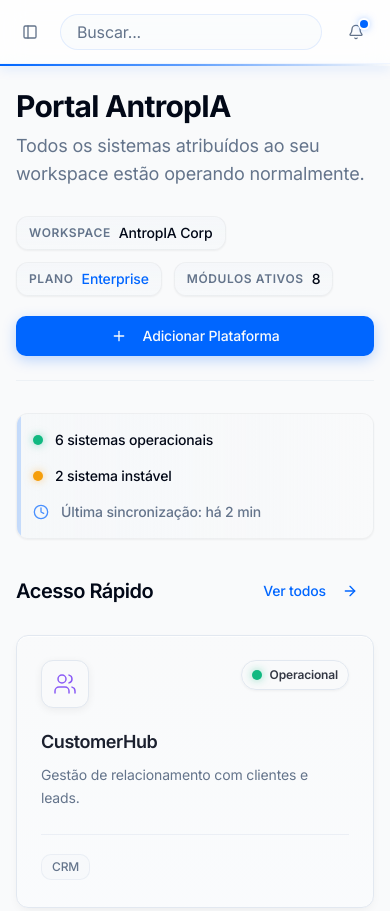
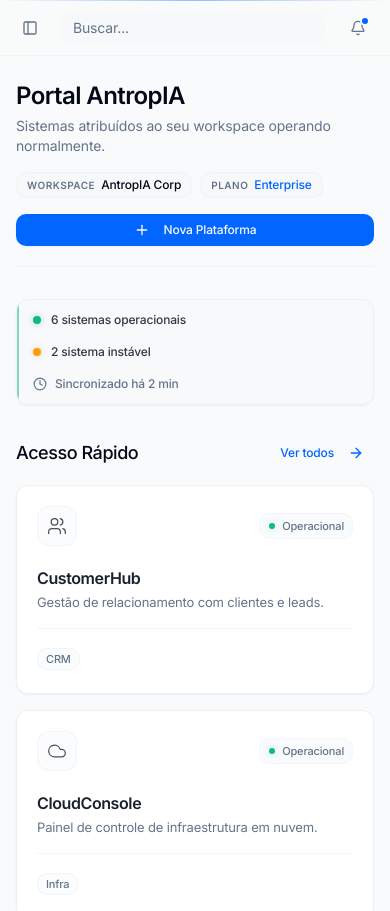
Before and after one commit to vitorbb1989/portal-de-acesso-central-9vhbl9ffx, a React (Vite) app: page / in a window 390 px wide. Shown: the top 911 px of the page. Built offline with nearby package versions, Linux system fonts and the light colour scheme.

Commit message:
Refactor UI for premium, responsive interface

```diff
--- a/src/components/AppHeader.tsx
+++ b/src/components/AppHeader.tsx
@@ -9,47 +9,49 @@ export function AppHeader() {
   const { searchQuery, setSearchQuery } = useAppStore()
 
   return (
-    <header className="sticky top-0 z-40 flex h-16 shrink-0 items-center gap-4 glass-header px-4 sm:px-6">
+    <header className="sticky top-0 z-40 flex h-14 shrink-0 items-center gap-4 bg-background/80 backdrop-blur-md border-b border-border/40 px-4 sm:px-6">
       <div className="flex items-center gap-2">
         <SidebarTrigger className="text-muted-foreground hover:text-foreground" />
       </div>
 
       <div className="flex flex-1 items-center justify-between">
-        <div className="relative w-full max-w-md hidden sm:flex items-center">
-          <Search className="absolute left-3 top-2.5 h-4 w-4 text-muted-foreground" />
+        <div className="relative w-full max-w-sm hidden sm:flex items-center">
+          <Search className="absolute left-2.5 top-2 h-4 w-4 text-muted-foreground" />
           <Input
             type="search"
             placeholder="Buscar plataforma... (Cmd+K)"
-            className="w-full bg-secondary/30 border-primary/10 focus-visible:bg-background focus-visible:border-primary focus-visible:ring-1 focus-visible:ring-primary/20 pl-10 rounded-full h-9 shadow-sm transition-all"
+            className="w-full bg-secondary/50 border-transparent focus-visible:bg-background focus-visible:border-primary focus-visible:ring-1 focus-visible:ring-primary/30 pl-9 rounded-md h-8 text-sm transition-all"
             value={searchQuery}
             onChange={(e) => setSearchQuery(e.target.value)}
           />
         </div>
 
-        {/* Mobile Search - simplified */}
+        {/* Mobile Search */}
         <div className="flex sm:hidden flex-1">
           <Input
             type="search"
             placeholder="Buscar..."
-            className="w-full bg-secondary/30 border-primary/10 h-9 rounded-full px-4"
+            className="w-full bg-secondary/50 border-transparent focus-visible:bg-background focus-visible:border-primary focus-visible:ring-1 focus-visible:ring-primary/30 h-8 text-sm rounded-md px-3"
             value={searchQuery}
             onChange={(e) => setSearchQuery(e.target.value)}
           />
         </div>
 
         <div className="flex items-center gap-3 ml-4">
-          <div className="hidden lg:flex items-center gap-2 px-3 py-1.5 rounded-full bg-status-success/10 border border-status-success/20">
-            <div className="h-2 w-2 rounded-full bg-status-success shadow-[0_0_8px_rgba(16,185,129,0.8)] animate-pulse-slow" />
-            <span className="text-xs font-medium text-status-success">Sistemas operacionais</span>
+          <div className="hidden lg:flex items-center gap-1.5 px-2.5 py-1 rounded-md bg-secondary/40 border border-border/40">
+            <div className="h-1.5 w-1.5 rounded-full bg-status-success shadow-[0_0_6px_rgba(16,185,129,0.6)]" />
+            <span className="text-[11px] font-medium text-muted-foreground">
+              Sistemas operacionais
+            </span>
           </div>
 
           <Button
             variant="ghost"
             size="icon"
-            className="h-9 w-9 rounded-full text-muted-foreground hover:text-primary hover:bg-primary/10 relative transition-colors"
+            className="h-8 w-8 rounded-md text-muted-foreground hover:text-foreground hover:bg-secondary/80 relative transition-colors"
           >
-            <Bell className="h-5 w-5" />
-            <span className="absolute top-1.5 right-1.5 h-2 w-2 rounded-full bg-primary ring-2 ring-white shadow-[0_0_8px_rgba(0,102,255,0.6)]" />
+            <Bell className="h-4 w-4" />
+            <span className="absolute top-1.5 right-1.5 h-1.5 w-1.5 rounded-full bg-primary ring-2 ring-background" />
           </Button>
         </div>
       </div>
--- a/src/components/Layout.tsx
+++ b/src/components/Layout.tsx
@@ -8,10 +8,12 @@ export default function Layout() {
     <SidebarProvider defaultOpen={true}>
       <AppSidebar />
       <SidebarInset className="bg-background min-h-screen flex flex-col relative">
+        {/* Brand Signature Detail Line */}
+        <div className="absolute top-0 left-0 right-0 h-[1px] bg-gradient-to-r from-transparent via-primary/40 to-transparent z-50 pointer-events-none" />
+
         <AppHeader />
-        {/* AntropIA Brand identity signature */}
-        <div className="h-[2px] w-full bg-gradient-to-r from-primary via-primary/60 to-transparent absolute top-16 left-0 z-30 shadow-[0_1px_12px_rgba(0,102,255,0.4)]" />
-        <main className="flex-1 overflow-x-hidden p-4 sm:p-6 lg:p-8 max-w-7xl mx-auto w-full pt-6">
+
+        <main className="flex-1 overflow-x-hidden p-4 sm:p-6 lg:p-8 max-w-[1200px] mx-auto w-full pt-6">
           <Outlet />
         </main>
       </SidebarInset>
--- a/src/components/PlatformCard.tsx
+++ b/src/components/PlatformCard.tsx
@@ -16,17 +16,17 @@ export function PlatformCard({ platform, index = 0 }: PlatformCardProps) {
   const statusConfig = {
     online: {
       color: 'bg-status-success',
-      glow: 'shadow-[0_0_8px_rgba(16,185,129,0.5)]',
+      glow: 'shadow-[0_0_8px_rgba(16,185,129,0.3)]',
       label: 'Operacional',
     },
     warning: {
       color: 'bg-status-warning',
-      glow: 'shadow-[0_0_8px_rgba(245,158,11,0.5)]',
+      glow: 'shadow-[0_0_8px_rgba(245,158,11,0.3)]',
       label: 'Instável',
     },
     offline: {
       color: 'bg-status-error',
-      glow: 'shadow-[0_0_8px_rgba(239,68,68,0.5)]',
+      glow: 'shadow-[0_0_8px_rgba(239,68,68,0.3)]',
       label: 'Inativo',
     },
   }
@@ -47,31 +47,28 @@ export function PlatformCard({ platform, index = 0 }: PlatformCardProps) {
     <Card
       className={cn(
         'group relative overflow-hidden transition-all duration-200 ease-out h-full flex flex-col animate-fade-in cursor-pointer',
-        'bg-gradient-to-b from-background to-secondary/40 border border-border shadow-[0_4px_12px_-4px_rgba(0,0,0,0.08),inset_0_1px_0_rgba(255,255,255,0.8)]',
-        'hover:-translate-y-1 hover:border-primary/50 hover:shadow-[0_8px_24px_-6px_rgba(0,102,255,0.15),0_0_14px_rgba(0,102,255,0.2),inset_0_1px_0_rgba(255,255,255,1)] hover:bg-gradient-to-b hover:from-background hover:to-primary/[0.03]',
+        'bg-card border-border/60 shadow-sm',
+        'hover:-translate-y-0.5 hover:border-primary/40 hover:shadow-md hover:ring-1 hover:ring-primary/10',
       )}
-      style={{ animationDelay: `${index * 50}ms` }}
+      style={{ animationDelay: `${index * 40}ms` }}
       onClick={handleAccess}
     >
-      <div className="absolute inset-0 bg-gradient-to-b from-primary/[0.04] to-transparent pointer-events-none z-0 opacity-0 group-hover:opacity-100 transition-opacity duration-200 ease-out" />
-      <div
-        className="absolute top-0 left-0 w-full h-[2px] opacity-0 group-hover:opacity-100 transition-all duration-200 ease-out z-20 transform scale-x-0 group-hover:scale-x-100"
-        style={{
-          background: platform.color
-            ? `linear-gradient(to right, transparent, ${platform.color}, transparent)`
-            : 'linear-gradient(to right, transparent, hsl(var(--primary)), transparent)',
-        }}
-      />
-
-      <CardHeader className="p-6 pb-0 flex flex-row items-start justify-between space-y-0 relative z-10">
+      <CardHeader className="p-5 pb-3 flex flex-row items-center justify-between space-y-0">
         <div
-          className="h-12 w-12 rounded-xl bg-background flex items-center justify-center transition-all duration-200 ease-out border border-border shadow-[0_2px_8px_rgba(0,0,0,0.06)] group-hover:shadow-[0_0_15px_rgba(0,102,255,0.2)] group-hover:scale-[1.04] group-hover:border-primary/40"
-          style={{ color: platform.color || 'hsl(var(--primary))' }}
+          className={cn(
+            'h-10 w-10 rounded-lg flex items-center justify-center border border-border/40 bg-secondary/30 transition-colors duration-200',
+            'group-hover:bg-primary/[0.04] group-hover:border-primary/20',
+          )}
         >
-          {Icon && <Icon className="h-6 w-6" strokeWidth={1.5} />}
+          {Icon && (
+            <Icon
+              className="h-5 w-5 text-foreground/70 group-hover:text-primary transition-colors duration-200"
+              strokeWidth={1.5}
+            />
+          )}
         </div>
-        <div className="flex items-center space-x-2 bg-background/95 px-2.5 py-1.5 rounded-full border border-border shadow-[0_1px_3px_rgba(0,0,0,0.05)] backdrop-blur-md">
-          <div className="relative flex h-2.5 w-2.5 items-center justify-center">
+        <div className="flex items-center gap-1.5 px-2 py-1 rounded-md bg-secondary/40 border border-border/30">
+          <div className="relative flex h-2 w-2 items-center justify-center">
             {platform.status !== 'offline' && (
               <span
                 className={cn(
@@ -83,32 +80,34 @@ export function PlatformCard({ platform, index = 0 }: PlatformCardProps) {
             )}
             <span
               className={cn(
-                'relative inline-flex h-2.5 w-2.5 rounded-full',
+                'relative inline-flex h-1.5 w-1.5 rounded-full',
                 currentStatus.color,
                 currentStatus.glow,
               )}
             />
           </div>
-          <span className="text-xs font-semibold text-foreground/80">{currentStatus.label}</span>
+          <span className="text-[11px] font-medium text-muted-foreground">
+            {currentStatus.label}
+          </span>
         </div>
       </CardHeader>
 
-      <CardContent className="p-6 pt-5 flex-grow flex flex-col relative z-10">
-        <h3 className="font-semibold text-lg tracking-tight mb-2 text-foreground/90 group-hover:text-primary transition-colors duration-200">
-          {platform.name || 'Sem Nome'}
+      <CardContent className="p-5 pt-2 flex-grow flex flex-col">
+        <h3 className="font-semibold text-base tracking-tight mb-1 text-foreground/90 group-hover:text-primary transition-colors duration-200">
+          {platform.name || 'Não identificado'}
         </h3>
-        <p className="text-sm text-muted-foreground leading-relaxed line-clamp-2 mb-6 flex-grow">
-          {platform.description || 'Nenhuma descrição fornecida.'}
+        <p className="text-[13px] text-muted-foreground leading-snug line-clamp-2 mb-4 flex-grow">
+          {platform.description || 'Sem descrição.'}
         </p>
 
-        <div className="pt-4 border-t border-border/60 flex items-center justify-between mt-auto group-hover:border-primary/20 transition-colors duration-200">
-          <span className="text-xs text-muted-foreground font-medium bg-secondary/30 border border-border/60 px-2.5 py-1 rounded-md transition-colors duration-200 group-hover:border-primary/20 group-hover:bg-primary/[0.02] group-hover:text-primary/80">
+        <div className="pt-4 border-t border-border/40 flex items-center justify-between mt-auto group-hover:border-primary/10 transition-colors duration-200">
+          <span className="text-[11px] text-muted-foreground font-medium px-2 py-0.5 rounded-md bg-secondary/30 border border-border/40">
             {platform.category || 'Geral'}
           </span>
           <Button
             variant="ghost"
             size="sm"
-            className="h-8 px-3 text-primary opacity-0 -translate-x-2 group-hover:opacity-100 group-hover:translate-x-0 transition-all duration-200 ease-out hover:bg-primary/10 font-medium"
+            className="h-7 px-2.5 text-[12px] font-medium text-primary opacity-0 -translate-x-1 group-hover:opacity-100 group-hover:translate-x-0 transition-all duration-200 ease-out hover:bg-primary/10"
             onClick={(e) => {
               e.stopPropagation()
               handleAccess(e)
@@ -116,10 +115,10 @@ export function PlatformCard({ platform, index = 0 }: PlatformCardProps) {
             disabled={isConnecting}
           >
             {isConnecting ? (
-              <Loader2 className="h-4 w-4 animate-spin" />
+              <Loader2 className="h-3 w-3 animate-spin" />
             ) : (
               <>
-                Acessar <ExternalLink className="ml-2 h-3.5 w-3.5" />
+                Acessar <ExternalLink className="ml-1.5 h-3 w-3" />
               </>
             )}
           </Button>
@@ -127,10 +126,10 @@ export function PlatformCard({ platform, index = 0 }: PlatformCardProps) {
       </CardContent>
 
       {isConnecting && (
-        <div className="absolute inset-0 bg-background/70 backdrop-blur-md flex items-center justify-center z-30 animate-fade-in rounded-lg">
+        <div className="absolute inset-0 bg-background/60 backdrop-blur-[2px] flex items-center justify-center z-30 animate-fade-in">
           <div className="flex flex-col items-center text-primary">
-            <Loader2 className="h-8 w-8 animate-spin mb-3 drop-shadow-[0_0_12px_rgba(0,102,255,0.4)]" />
-            <span className="text-sm font-semibold tracking-wide">Autenticando...</span>
+            <Loader2 className="h-6 w-6 animate-spin mb-2" />
+            <span className="text-xs font-medium">Autenticando...</span>
           </div>
         </div>
       )}
--- a/src/pages/Index.tsx
+++ b/src/pages/Index.tsx
@@ -11,118 +11,107 @@ const Index = () => {
 
   return (
     <div className="space-y-8 animate-fade-in">
-      <section className="flex flex-col sm:flex-row sm:items-end justify-between gap-5 pb-6 border-b border-border/50 relative">
-        <div className="flex flex-col gap-5">
+      <section className="flex flex-col sm:flex-row sm:items-end justify-between gap-4 pb-5 border-b border-border/40 relative">
+        <div className="flex flex-col gap-3">
           <div>
-            <h1 className="text-3xl font-bold tracking-tight text-foreground mb-2">
+            <h1 className="text-2xl font-semibold tracking-tight text-foreground mb-1">
               Portal AntropIA
             </h1>
-            <p className="text-muted-foreground text-lg">
-              Todos os sistemas atribuídos ao seu workspace estão operando normalmente.
+            <p className="text-sm text-muted-foreground">
+              Sistemas atribuídos ao seu workspace operando normalmente.
             </p>
           </div>
 
-          <div className="flex flex-wrap items-center gap-3 mt-2">
-            <div className="flex items-center gap-2 px-3 py-1.5 bg-gradient-to-b from-secondary/50 to-secondary/20 rounded-lg border border-black/[0.04] shadow-sm">
-              <span className="text-xs text-muted-foreground uppercase tracking-wider font-semibold">
+          <div className="flex flex-wrap items-center gap-2 mt-1">
+            <div className="flex items-center gap-1.5 px-2.5 py-1 bg-secondary/30 rounded-md border border-border/40">
+              <span className="text-[10px] text-muted-foreground uppercase tracking-wider font-semibold">
                 Workspace
               </span>
-              <span className="text-sm font-medium text-foreground">AntropIA Corp</span>
+              <span className="text-xs font-medium text-foreground">AntropIA Corp</span>
             </div>
-            <div className="flex items-center gap-2 px-3 py-1.5 bg-gradient-to-b from-secondary/50 to-secondary/20 rounded-lg border border-black/[0.04] shadow-sm">
-              <span className="text-xs text-muted-foreground uppercase tracking-wider font-semibold">
+            <div className="flex items-center gap-1.5 px-2.5 py-1 bg-secondary/30 rounded-md border border-border/40">
+              <span className="text-[10px] text-muted-foreground uppercase tracking-wider font-semibold">
                 Plano
               </span>
-              <span className="text-sm font-medium text-primary">Enterprise</span>
-            </div>
-            <div className="flex items-center gap-2 px-3 py-1.5 bg-gradient-to-b from-secondary/50 to-secondary/20 rounded-lg border border-black/[0.04] shadow-sm">
-              <span className="text-xs text-muted-foreground uppercase tracking-wider font-semibold">
-                Módulos Ativos
-              </span>
-              <span className="text-sm font-medium text-foreground">{platforms.length}</span>
+              <span className="text-xs font-medium text-primary">Enterprise</span>
             </div>
           </div>
         </div>
 
         <Button
           asChild
-          className="shadow-[0_4px_14px_0_rgba(0,102,255,0.25)] hover:shadow-[0_6px_20px_rgba(0,102,255,0.4)] transition-all"
+          size="sm"
+          className="h-8 px-3 shadow-sm hover:shadow-md hover:bg-primary/90 transition-all text-xs"
         >
           <Link to="/platforms/new">
-            <Plus className="mr-2 h-4 w-4" />
-            Adicionar Plataforma
+            <Plus className="mr-1.5 h-3.5 w-3.5" />
+            Nova Plataforma
           </Link>
         </Button>
       </section>
 
       {!searchQuery && (
-        <section className="flex flex-col sm:flex-row items-start sm:items-center gap-4 sm:gap-6 p-4 rounded-xl border border-black/[0.04] bg-gradient-to-r from-secondary/40 via-secondary/20 to-transparent shadow-sm relative overflow-hidden">
-          <div className="absolute left-0 top-0 bottom-0 w-1 bg-primary/20" />
+        <section className="flex flex-col sm:flex-row items-start sm:items-center gap-4 sm:gap-6 px-4 py-3 rounded-lg border border-border/40 bg-secondary/20 shadow-sm relative overflow-hidden">
+          <div className="absolute left-0 top-0 bottom-0 w-[2px] bg-status-success/50" />
 
-          <div className="flex items-center gap-3">
-            <div className="relative flex h-2.5 w-2.5">
+          <div className="flex items-center gap-2.5">
+            <div className="relative flex h-2 w-2">
               <span className="animate-ping absolute inline-flex h-full w-full rounded-full bg-status-success opacity-40"></span>
-              <span className="relative inline-flex rounded-full h-2.5 w-2.5 bg-status-success shadow-[0_0_8px_rgba(16,185,129,0.5)]"></span>
+              <span className="relative inline-flex rounded-full h-2 w-2 bg-status-success shadow-[0_0_6px_rgba(16,185,129,0.4)]"></span>
             </div>
-            <span className="text-sm font-medium text-foreground">
+            <span className="text-xs font-medium text-foreground/80">
               {platforms.filter((p) => p.status === 'online').length} sistemas operacionais
             </span>
           </div>
 
-          <div className="hidden sm:block w-px h-5 bg-border/80" />
+          <div className="hidden sm:block w-px h-4 bg-border/60" />
 
-          <div className="flex items-center gap-3">
-            <div className="relative flex h-2.5 w-2.5">
-              <span
-                className="animate-ping absolute inline-flex h-full w-full rounded-full bg-status-warning opacity-30"
-                style={{ animationDuration: '3s' }}
-              ></span>
-              <span className="relative inline-flex rounded-full h-2.5 w-2.5 bg-status-warning shadow-[0_0_8px_rgba(245,158,11,0.5)]"></span>
+          <div className="flex items-center gap-2.5">
+            <div className="relative flex h-2 w-2">
+              <span className="relative inline-flex rounded-full h-2 w-2 bg-status-warning shadow-[0_0_6px_rgba(245,158,11,0.4)]"></span>
             </div>
-            <span className="text-sm font-medium text-foreground">
+            <span className="text-xs font-medium text-foreground/80">
               {platforms.filter((p) => p.status !== 'online').length} sistema instável
             </span>
           </div>
 
-          <div className="hidden sm:block w-px h-5 bg-border/80" />
+          <div className="hidden sm:block w-px h-4 bg-border/60" />
 
-          <div className="flex items-center gap-3 text-muted-foreground">
-            <Clock className="h-4 w-4 text-primary/70" />
-            <span className="text-sm font-medium">Última sincronização: há 2 min</span>
+          <div className="flex items-center gap-2 text-muted-foreground">
+            <Clock className="h-3.5 w-3.5" />
+            <span className="text-xs font-medium">Sincronizado há 2 min</span>
           </div>
         </section>
       )}
 
       <section>
-        <div className="flex items-center justify-between mb-6">
-          <h2 className="text-xl font-semibold tracking-tight">
+        <div className="flex items-center justify-between mb-4">
+          <h2 className="text-lg font-medium tracking-tight">
             {searchQuery ? 'Resultados da Busca' : 'Acesso Rápido'}
           </h2>
           {!searchQuery && (
             <Button
               variant="ghost"
               asChild
-              className="text-primary hover:text-primary hover:bg-primary/10 transition-colors group"
+              className="text-primary hover:text-primary/90 hover:bg-primary/10 transition-colors group h-8 px-2.5 text-xs font-medium"
             >
               <Link to="/platforms">
                 Ver todos{' '}
-                <ArrowRight className="ml-2 h-4 w-4 group-hover:translate-x-1 transition-transform" />
+                <ArrowRight className="ml-1.5 h-3.5 w-3.5 group-hover:translate-x-0.5 transition-transform" />
               </Link>
             </Button>
           )}
         </div>
 
         {displayedPlatforms.length > 0 ? (
-          <div className="grid grid-cols-1 md:grid-cols-2 lg:grid-cols-3 xl:grid-cols-4 gap-5 lg:gap-6">
+          <div className="grid grid-cols-1 md:grid-cols-2 lg:grid-cols-3 xl:grid-cols-4 gap-4">
             {displayedPlatforms.map((platform, index) => (
               <PlatformCard key={platform.id} platform={platform} index={index} />
             ))}
           </div>
         ) : (
-          <div className="py-12 text-center bg-secondary/30 rounded-xl border border-dashed border-border">
-            <p className="text-muted-foreground">
-              Nenhuma plataforma encontrada para "{searchQuery}"
-            </p>
+          <div className="py-12 text-center bg-secondary/20 rounded-lg border border-dashed border-border/60">
+            <p className="text-sm text-muted-foreground">Nenhum resultado para "{searchQuery}"</p>
           </div>
         )}
       </section>
--- a/src/pages/Platforms.tsx
+++ b/src/pages/Platforms.tsx
@@ -14,10 +14,10 @@ const Platforms = () => {
 
   return (
     <div className="space-y-6 animate-fade-in">
-      <div>
-        <h1 className="text-3xl font-bold tracking-tight mb-2">Plataformas</h1>
-        <p className="text-muted-foreground">
-          Diretório completo de ferramentas e serviços internos.
+      <div className="pb-4 border-b border-border/40">
+        <h1 className="text-2xl font-semibold tracking-tight mb-1">Diretório de Plataformas</h1>
+        <p className="text-sm text-muted-foreground">
+          Acesse e gerencie todas as ferramentas integradas ao seu workspace.
         </p>
       </div>
 
@@ -28,29 +28,40 @@ const Platforms = () => {
           onValueChange={setActiveTab}
           className="w-full sm:w-auto"
         >
-          <TabsList className="bg-secondary/50">
-            <TabsTrigger value="all">Todas</TabsTrigger>
+          <TabsList className="bg-secondary/40 border border-border/40 h-8">
+            <TabsTrigger
+              value="all"
+              className="text-xs px-3 py-1 data-[state=active]:bg-background data-[state=active]:text-foreground data-[state=active]:shadow-sm"
+            >
+              Todas
+            </TabsTrigger>
             {categories.map((cat) => (
-              <TabsTrigger key={cat} value={cat}>
+              <TabsTrigger
+                key={cat}
+                value={cat}
+                className="text-xs px-3 py-1 data-[state=active]:bg-background data-[state=active]:text-foreground data-[state=active]:shadow-sm"
+              >
                 {cat}
               </TabsTrigger>
             ))}
           </TabsList>
         </Tabs>
-        <span className="text-sm text-muted-foreground font-medium">
-          {filteredPlatforms.length} {filteredPlatforms.length === 1 ? 'plataforma' : 'plataformas'}
+        <span className="text-xs text-muted-foreground font-medium bg-secondary/30 px-2 py-1 rounded border border-border/40">
+          {filteredPlatforms.length} {filteredPlatforms.length === 1 ? 'item' : 'itens'}
         </span>
       </div>
 
       {filteredPlatforms.length > 0 ? (
-        <div className="grid grid-cols-1 md:grid-cols-2 lg:grid-cols-3 xl:grid-cols-4 gap-4 lg:gap-6">
+        <div className="grid grid-cols-1 md:grid-cols-2 lg:grid-cols-3 xl:grid-cols-4 gap-4">
           {filteredPlatforms.map((platform, index) => (
             <PlatformCard key={platform.id} platform={platform} index={index} />
           ))}
         </div>
       ) : (
-        <div className="py-20 text-center bg-secondary/30 rounded-xl border border-dashed border-border">
-          <p className="text-muted-foreground">Nenhuma plataforma encontrada nesta categoria.</p>
+        <div className="py-16 text-center bg-secondary/20 rounded-lg border border-dashed border-border/60">
+          <p className="text-sm text-muted-foreground">
+            Nenhuma plataforma encontrada nesta visualização.
+          </p>
         </div>
       )}
     </div>
```
Also changed, not shown: src/components/AppSidebar.tsx (+23 -22 lines), .skip.config.json.
